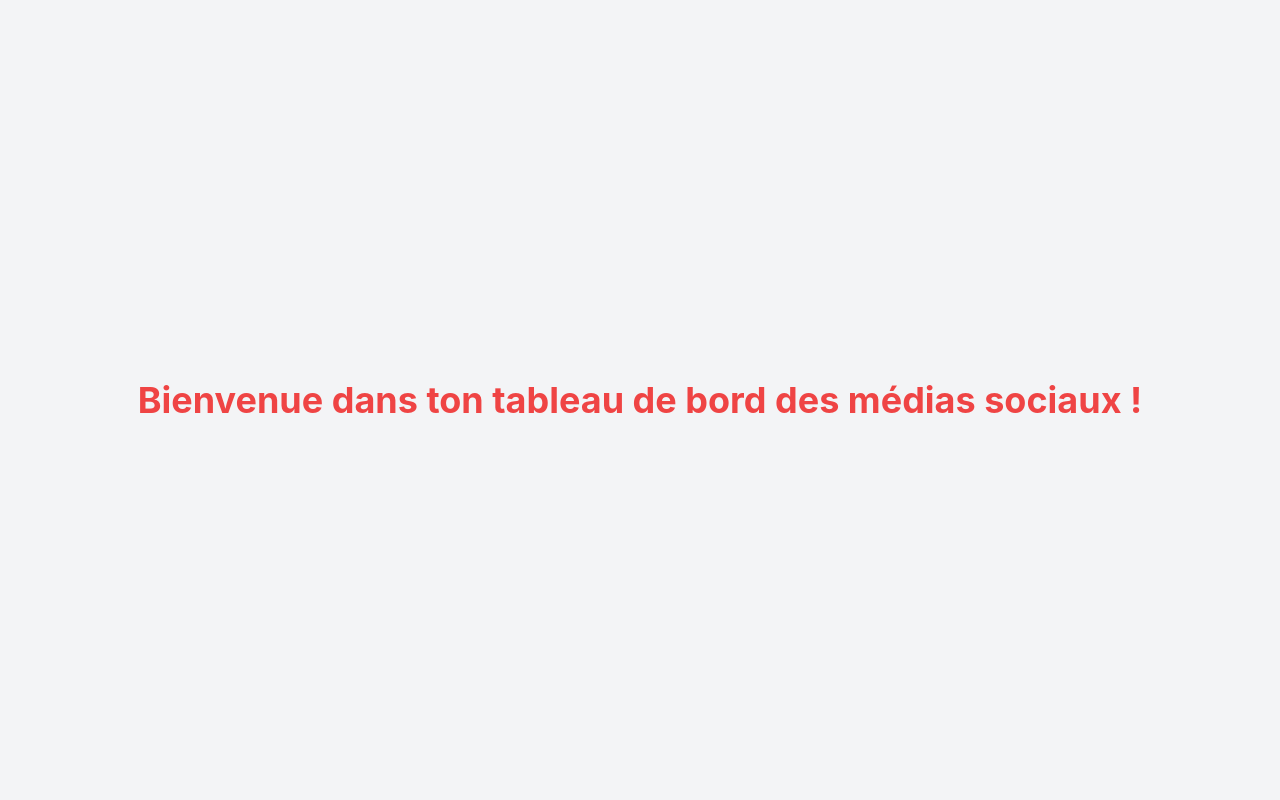
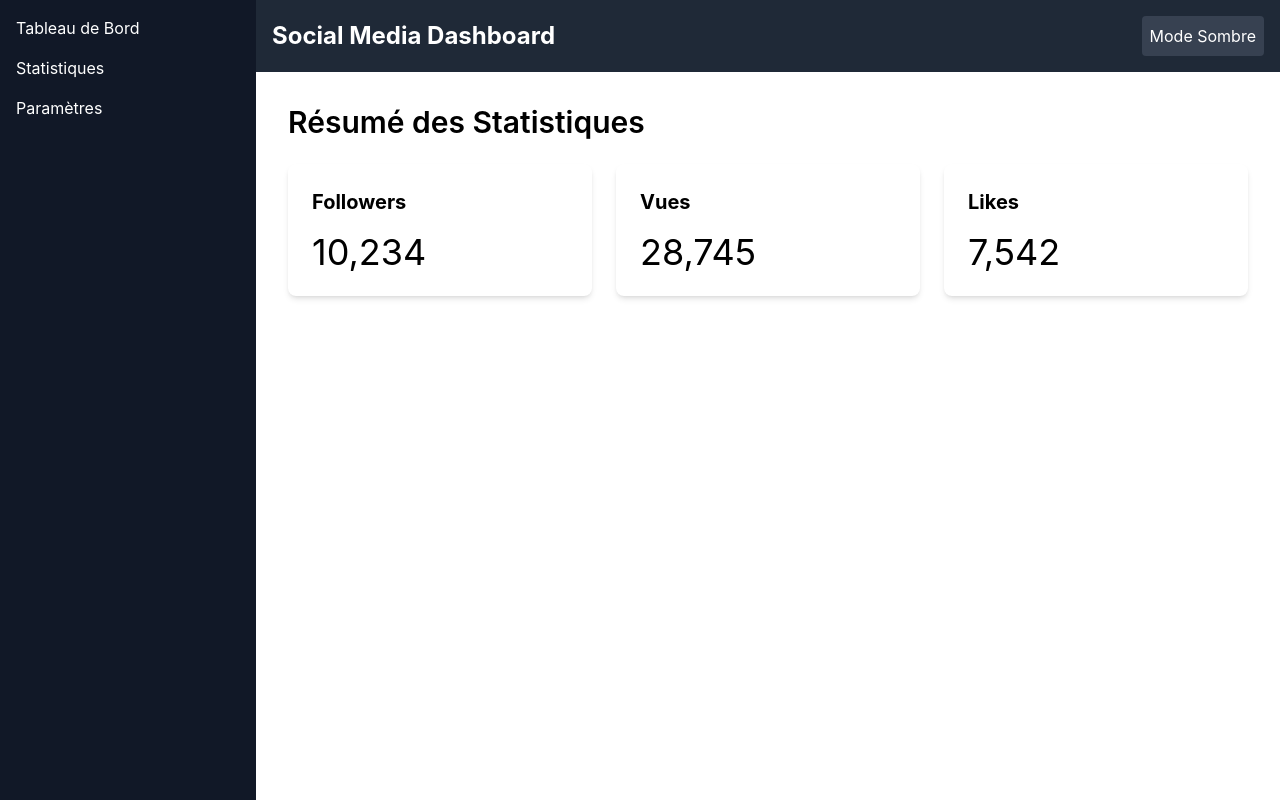
Before and after one commit to Nec-stud/social-media-dashboard, a React (Create React App) app: page / in a window 1280 px wide. Built offline with nearby package versions, Linux system fonts and the light colour scheme.

Commit message:
ajout des components

```diff
--- a/package.json
+++ b/package.json
@@ -36,6 +36,7 @@
     ]
   },
   "devDependencies": {
+    "@babel/plugin-proposal-private-property-in-object": "^7.21.11",
     "tailwindcss": "^3.4.15"
   }
 }
--- a/src/App.js
+++ b/src/App.js
@@ -1,9 +1,16 @@
 import React from 'react';
+import Navbar from './components/Navbar';
+import Sidebar from './components/Sidebar';
+import Dashboard from './components/Dashboard';
 
 function App() {
   return (
-    <div className="min-h-screen bg-gray-100 flex items-center justify-center">
-      <h1 className="text-4xl font-bold text-red-500">Bienvenue dans ton tableau de bord des médias sociaux !</h1>
+    <div className="flex h-screen">
+      <Sidebar />
+      <div className="flex-1 flex flex-col">
+        <Navbar />
+        <Dashboard />
+      </div>
     </div>
   );
 }
--- /dev/null
+++ b/src/components/Dashboard.js
@@ -0,0 +1,25 @@
+import React from 'react';
+
+function Dashboard() {
+  return (
+    <div className="flex-1 p-8">
+      <h2 className="text-3xl font-semibold mb-6">Résumé des Statistiques</h2>
+      <div className="grid grid-cols-1 md:grid-cols-3 gap-6">
+        <div className="bg-white shadow-md rounded-lg p-6">
+          <h3 className="text-xl font-bold">Followers</h3>
+          <p className="text-4xl mt-4">10,234</p>
+        </div>
+        <div className="bg-white shadow-md rounded-lg p-6">
+          <h3 className="text-xl font-bold">Vues</h3>
+          <p className="text-4xl mt-4">28,745</p>
+        </div>
+        <div className="bg-white shadow-md rounded-lg p-6">
+          <h3 className="text-xl font-bold">Likes</h3>
+          <p className="text-4xl mt-4">7,542</p>
+        </div>
+      </div>
+    </div>
+  );
+}
+
+export default Dashboard;
--- /dev/null
+++ b/src/components/Navbar.js
@@ -0,0 +1,12 @@
+import React from 'react';
+
+function Navbar() {
+  return (
+    <nav className="bg-gray-800 p-4 text-white flex justify-between items-center">
+      <h1 className="text-2xl font-bold">Social Media Dashboard</h1>
+      <button className="bg-gray-700 p-2 rounded hover:bg-gray-600">Mode Sombre</button>
+    </nav>
+  );
+}
+
+export default Navbar;
--- /dev/null
+++ b/src/components/Sidebar.js
@@ -0,0 +1,21 @@
+import React from 'react';
+
+function Sidebar() {
+  return (
+    <div className="w-64 bg-gray-900 text-white h-screen p-4">
+      <ul>
+        <li className="mb-4">
+          <button className="hover:text-blue-500">Tableau de Bord</button>
+        </li>
+        <li className="mb-4">
+          <button className="hover:text-blue-500">Statistiques</button>
+        </li>
+        <li className="mb-4">
+          <button className="hover:text-blue-500">Paramètres</button>
+        </li>
+      </ul>
+    </div>
+  );
+}
+
+export default Sidebar;
```
Also changed, not shown: 1 other file (tests, documents, lock files or other folders).
